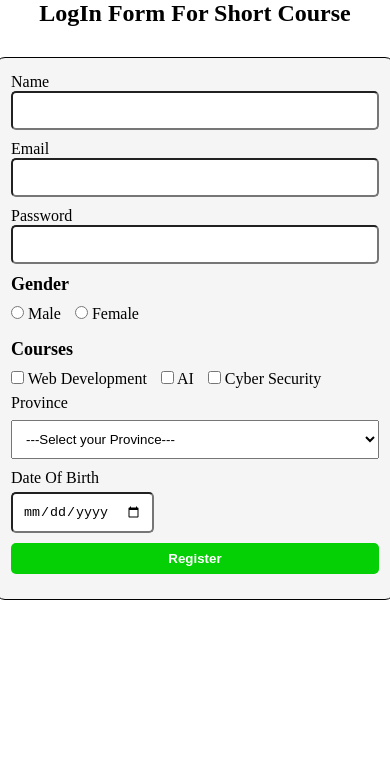
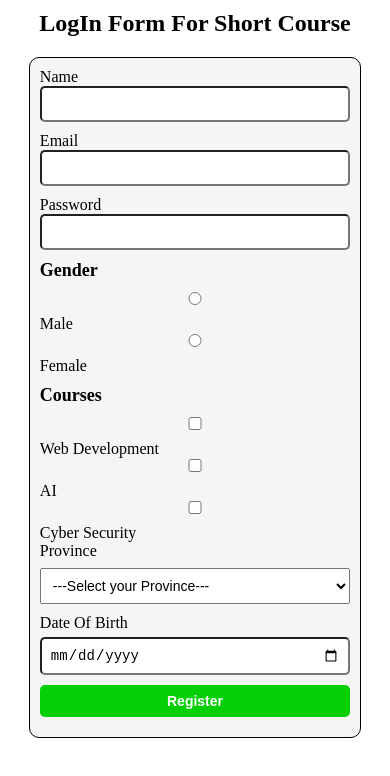
Before and after one commit to shahzeb346/login-form, a plain HTML site: page index.html in a window 390 px wide. Drawn offline with Linux system fonts and the light colour scheme.

Commit message:
Update style.css
updated style

```diff
--- a/style.css
+++ b/style.css
@@ -1,41 +1,38 @@
 
- *{
+
+   * {
   padding: 0;
   margin: 0;
   box-sizing: border-box;
 }
-        body{
+
+body {
   display: flex;
   justify-content: center;
   background-color: white;
+}
 
-        }
-         form{
+form {
   margin-top: 30px;
   width: 400px;
   border: 1px solid black;
   background: rgb(246, 245, 245);
   padding: 15px;
   border-radius: 10px;
-
 }
 
-
-
-        select{
+select {
   width: 100%;
   padding: 10px;
 }
 
-        form input{
+form input {
   padding: 10px;
   border-radius: 5px;
   margin-bottom: 10px;
-
 }
 
-
-        #submitBtn{
+#submitBtn {
   background: rgb(5, 207, 5);
   color: white;
   width: 100%;
@@ -47,11 +44,53 @@
   transition: 1s;
 }
 
-        #submitBtn:hover{
+#submitBtn:hover {
   background-color: green;
   box-shadow: 2px 3px 4px green;
 }
 
-        #province{
+#province {
   margin-bottom: 10px;
 }
+
+/* ✅ Responsive Design */
+@media (max-width: 768px) {
+  form {
+    width: 90%;
+    padding: 12px;
+  }
+
+  form input,
+  select {
+    width: 100%;
+    font-size: 15px;
+  }
+
+  #submitBtn {
+    font-size: 15px;
+    padding: 10px;
+  }
+}
+
+@media (max-width: 480px) {
+  body {
+    padding: 10px;
+  }
+
+  form {
+    width: 100%;
+    margin-top: 20px;
+    padding: 10px;
+  }
+
+  form input,
+  select {
+    font-size: 14px;
+    padding: 8px;
+  }
+
+  #submitBtn {
+    font-size: 14px;
+    padding: 8px;
+  }
+}
```
Lines whose indentation alone changed are shown as unchanged.
